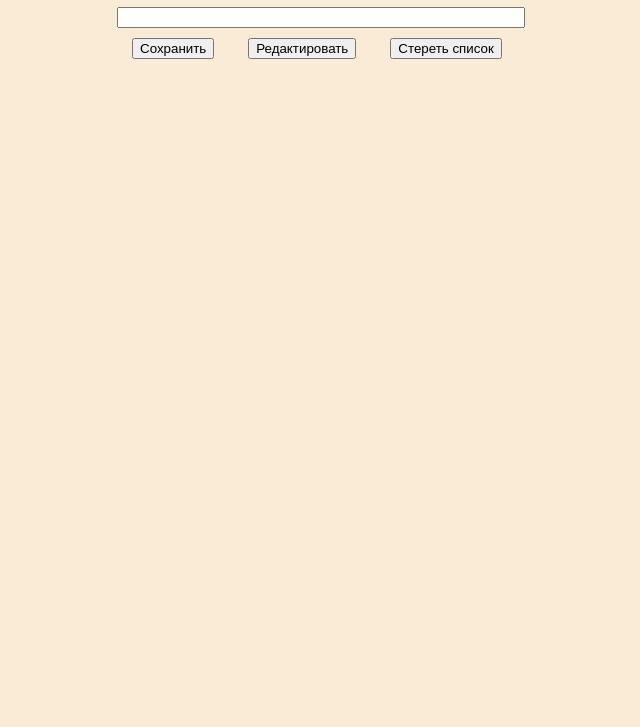
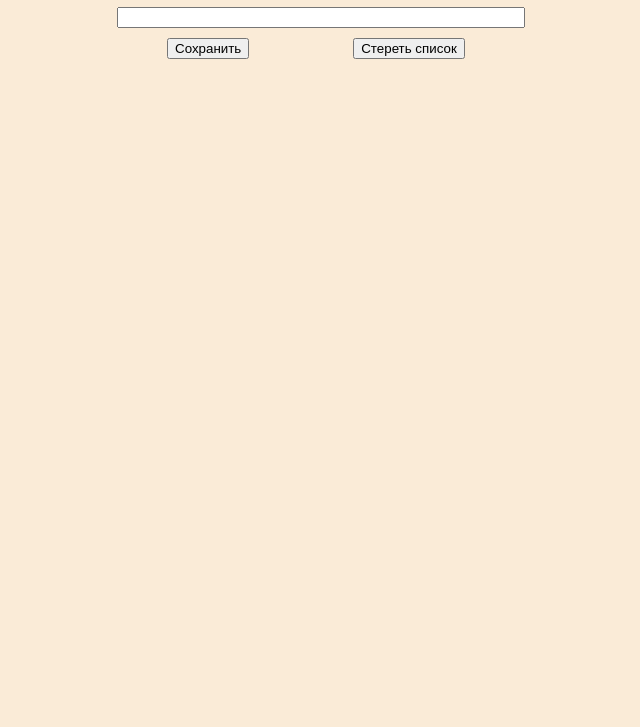
Before and after one commit to burdakin/todo, a plain HTML site: page index.html in a window 1280 px wide. Shown: the part 73-800 px from the top of the page, without its empty margins (323-963 px from the left). Drawn offline with Linux system fonts and the light colour scheme.

Commit message:
Input appears and dissapears after finishing editing

```diff
--- a/index.html
+++ b/index.html
@@ -15,7 +15,7 @@
     <input type="text" id="todo_text"><br>
     <button class="todo_save" onclick="add_to_array()">Сохранить</button>
    <!--<button class="todo_delete" onclick="delete_todo()">Удалить</button>-->
-    <button class="edit" onclick="edit_todo()">Редактировать</button>
+    <!-- <button class="edit" onclick="edit_todo()">Редактировать</button> -->
     <button class="clear_list" onclick="lstorage_clr()">Стереть список</button>
     <p id="new_todo"></p>
 </form>
--- a/styles.css
+++ b/styles.css
@@ -25,7 +25,7 @@ input {
 }
 
 button {
-    margin-right: 15px;
-    margin-left: 15px;
+    margin-right: 50px;
+    margin-left: 50px;
     margin-top: 10px;
 }
```
